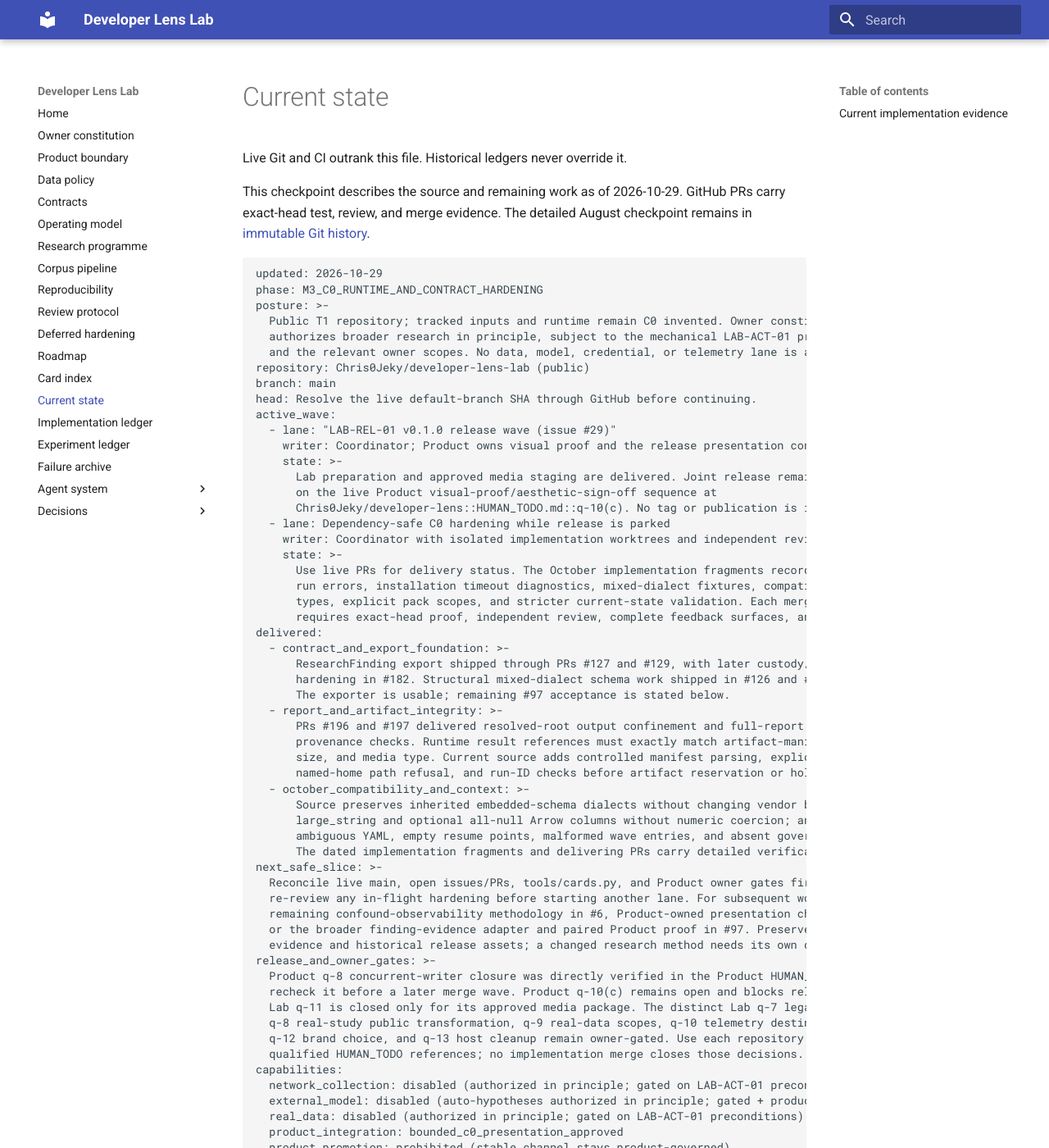
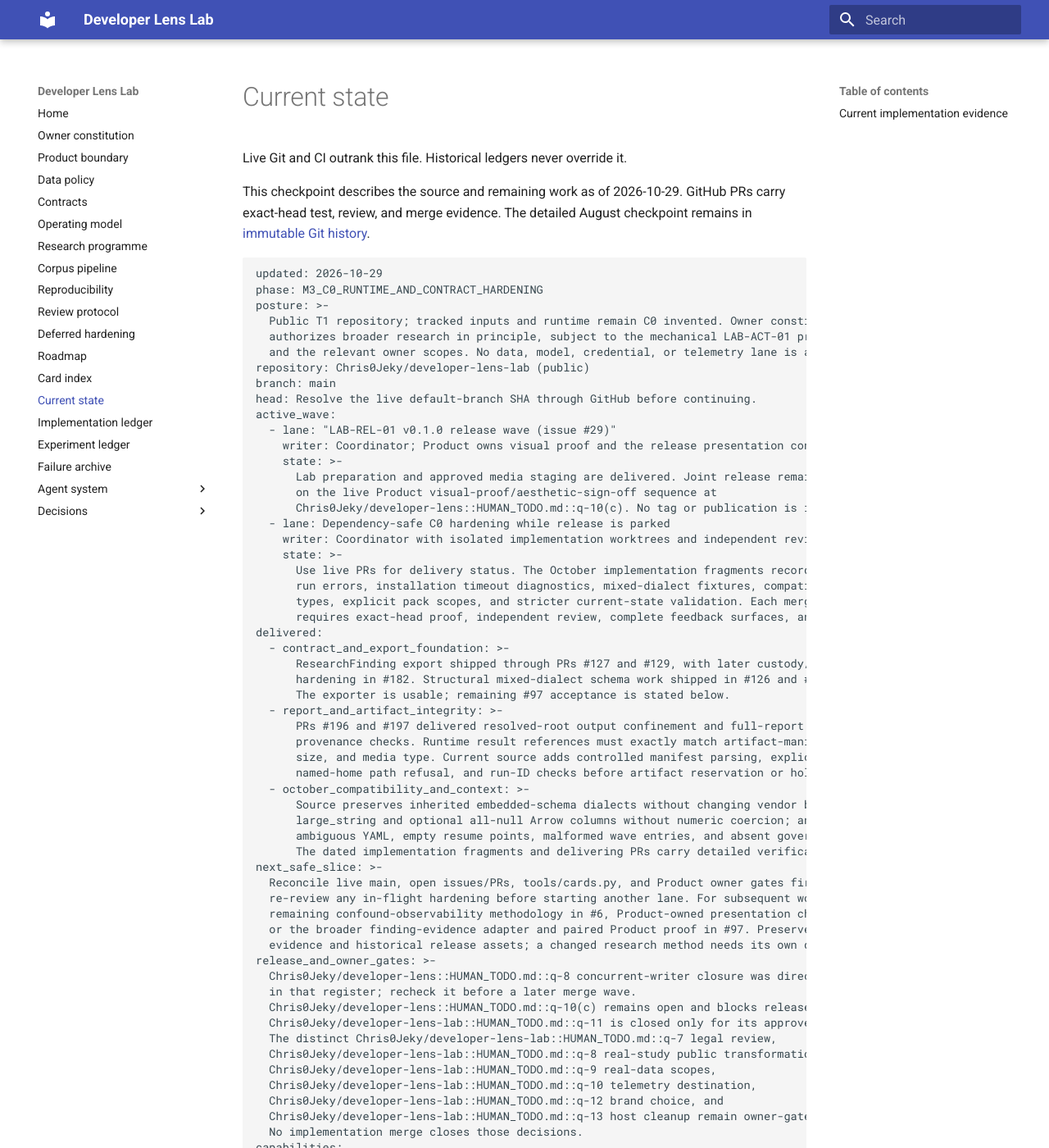
Before and after one commit to Chris0Jeky/developer-lens-lab, an MkDocs documentation site: the page built from docs/CURRENT_STATE.md, in a window 1280 px wide and 1400 px high. Shown: the whole window at 82% size. Built offline with MkDocs 1.6.1 and Material for MkDocs 9.7.7, drawn with Linux system fonts in a browser that asks for light colours; part of the change alters nothing that is shown; some of the changed text lies outside the part shown.

Commit message:
docs: preserve fully qualified owner-gate references

```diff
--- a/docs/CURRENT_STATE.md
+++ b/docs/CURRENT_STATE.md
@@ -52,12 +52,17 @@ next_safe_slice: >-
   or the broader finding-evidence adapter and paired Product proof in #97. Preserve current C0
   evidence and historical release assets; a changed research method needs its own declared proof.
 release_and_owner_gates: >-
-  Product q-8 concurrent-writer closure was directly verified in the Product HUMAN_TODO source;
-  recheck it before a later merge wave. Product q-10(c) remains open and blocks release tags.
-  Lab q-11 is closed only for its approved media package. The distinct Lab q-7 legal review,
-  q-8 real-study public transformation, q-9 real-data scopes, q-10 telemetry destination,
-  q-12 brand choice, and q-13 host cleanup remain owner-gated. Use each repository's fully
-  qualified HUMAN_TODO references; no implementation merge closes those decisions.
+  Chris0Jeky/developer-lens::HUMAN_TODO.md::q-8 concurrent-writer closure was directly verified
+  in that register; recheck it before a later merge wave.
+  Chris0Jeky/developer-lens::HUMAN_TODO.md::q-10(c) remains open and blocks release tags.
+  Chris0Jeky/developer-lens-lab::HUMAN_TODO.md::q-11 is closed only for its approved media package.
+  The distinct Chris0Jeky/developer-lens-lab::HUMAN_TODO.md::q-7 legal review,
+  Chris0Jeky/developer-lens-lab::HUMAN_TODO.md::q-8 real-study public transformation,
+  Chris0Jeky/developer-lens-lab::HUMAN_TODO.md::q-9 real-data scopes,
+  Chris0Jeky/developer-lens-lab::HUMAN_TODO.md::q-10 telemetry destination,
+  Chris0Jeky/developer-lens-lab::HUMAN_TODO.md::q-12 brand choice, and
+  Chris0Jeky/developer-lens-lab::HUMAN_TODO.md::q-13 host cleanup remain owner-gated.
+  No implementation merge closes those decisions.
 capabilities:
   network_collection: disabled (authorized in principle; gated on LAB-ACT-01 preconditions)
   external_model: disabled (auto-hypotheses authorized in principle; gated + product-side)
@@ -81,7 +86,8 @@ canonical_evidence:
     not replace its approved bytes.
 blockers: >-
   Release needs the Product-owned visual proof/sign-off sequence. Host-local Windows cleanup
-  (#77 and Lab q-13) cannot be inferred from this managed Linux checkout. Product-owned schemas
+  (issue #77 and Chris0Jeky/developer-lens-lab::HUMAN_TODO.md::q-13) cannot be inferred from this
+  managed Linux checkout. Product-owned schemas
   (#23 and portions of #31/#97) require producer-first coordination and proof on both sides.
 late_review_debt: >-
   #6 remains open for confound observability and separately recorded export/provenance concerns;
```
